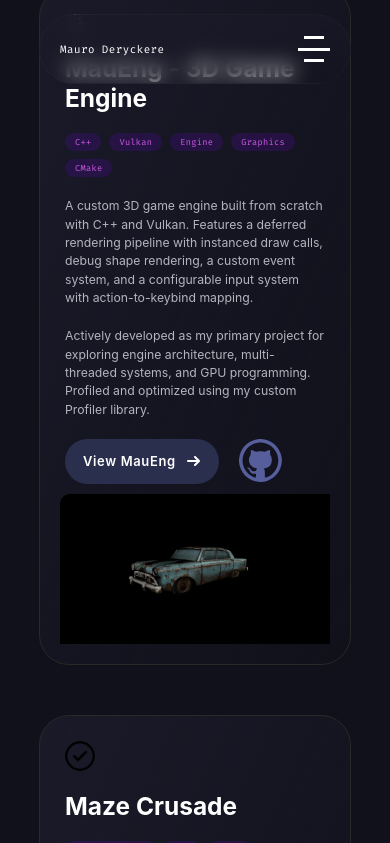
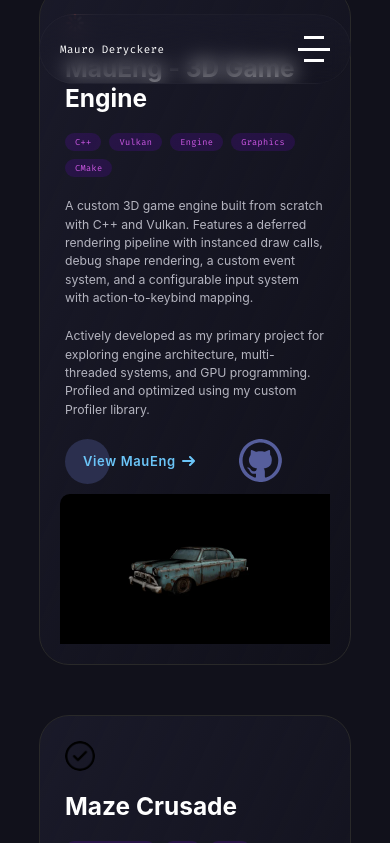
Before and after one commit to MauroDeryckere/MauroDeryckere.github.io, a plain HTML site: page index.html in a window 390 px wide. In both pictures the pointer is over the element "View MauEng". Shown: the part 2125-2968 px from the top of the page. Drawn offline with Linux system fonts and the light colour scheme; a web font is replaced by a local one.

Commit message:
Fixed the .cta buttons (View MauEng, Github, etc.) on mobile
Won't stick on mobile - the hover reset in @media (hover: none) prevents the arrow/circle/color from staying after touch

```diff
--- a/css/style.css
+++ b/css/style.css
@@ -2654,6 +2654,9 @@ code {
 
     .github-redirect:hover img { filter: brightness(2); }
 
+    .cta:hover span { color: var(--color-light-blue); }
+    .cta:hover svg { stroke: var(--color-light-blue); transform: translateX(-5px); }
+    .cta:hover::before { width: 45px; }
 
     #backtotopbutton:hover { transform: none; }
 
@@ -2676,6 +2679,9 @@ code {
     .pp-roadmap li:hover { color: var(--color-text-muted); padding-left: 0; }
 
     /* Active states for tap feedback */
+    .cta:active span { color: var(--color-white); }
+    .cta:active svg { stroke: white; transform: translateX(0); }
+    .cta:active::before { width: 100%; }
     .letsTalkBtn:active { transform: translateY(-2px) translateX(-2px); }
     .letsTalkBtn:active .letsTalkBtn-BG { transform: translateY(2px) translateX(2px); }
     .resume-btn:active { width: 130px; border-radius: 40px; }
```
